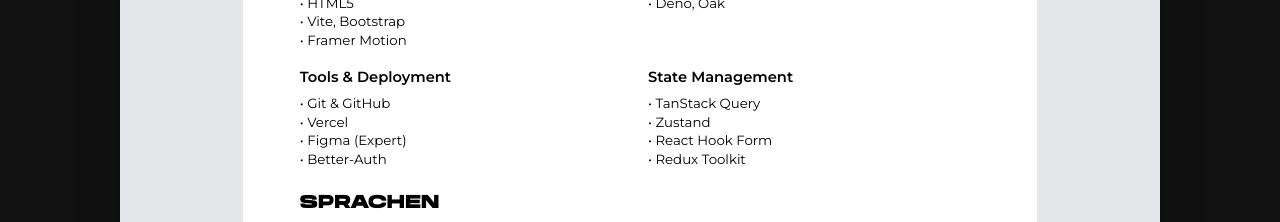
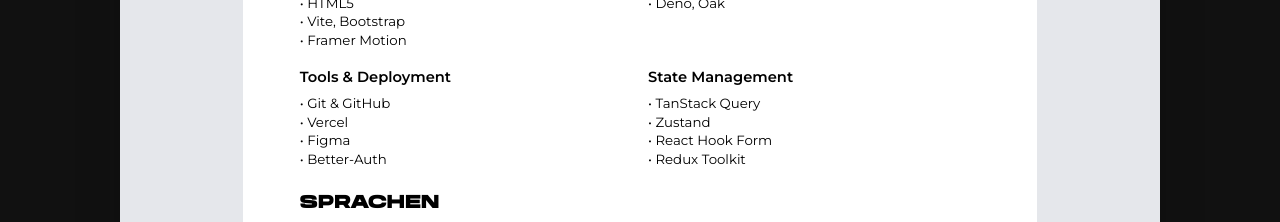
Before and after one commit to ledo9315/portfolio_nextjs, a Next.js app: page /lebenslauf-print in a window 1280 px wide. Shown: the part 2240-2462 px from the top of the page. Built offline with nearby package versions, Linux system fonts and the light colour scheme.

Commit message:
Feat: update Figma skill level in CV print component

```diff
--- a/src/app/lebenslauf-print/page.tsx
+++ b/src/app/lebenslauf-print/page.tsx
@@ -465,7 +465,7 @@
             <ul className="skill-list">
               <li>• Git & GitHub</li>
               <li>• Vercel</li>
-              <li>• Figma (Expert)</li>
+              <li>• Figma</li>
               <li>• Better-Auth</li>
             </ul>
           </div>
```
